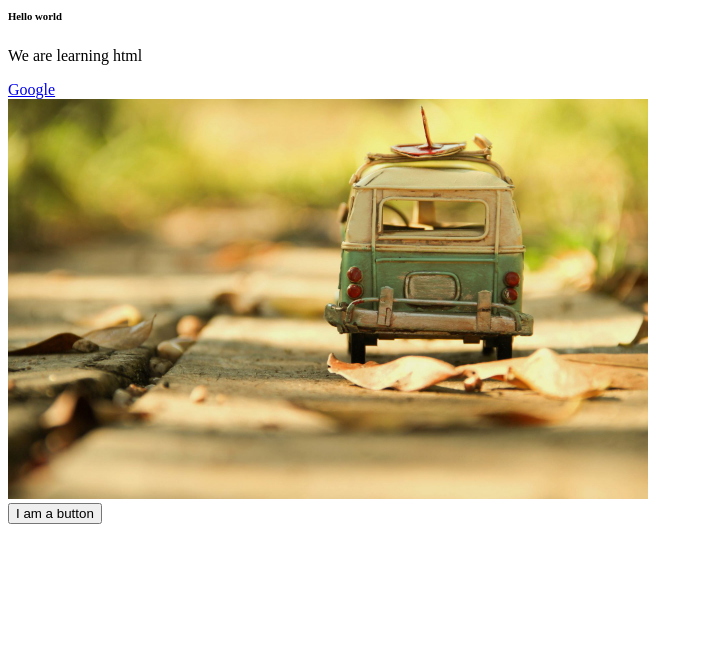
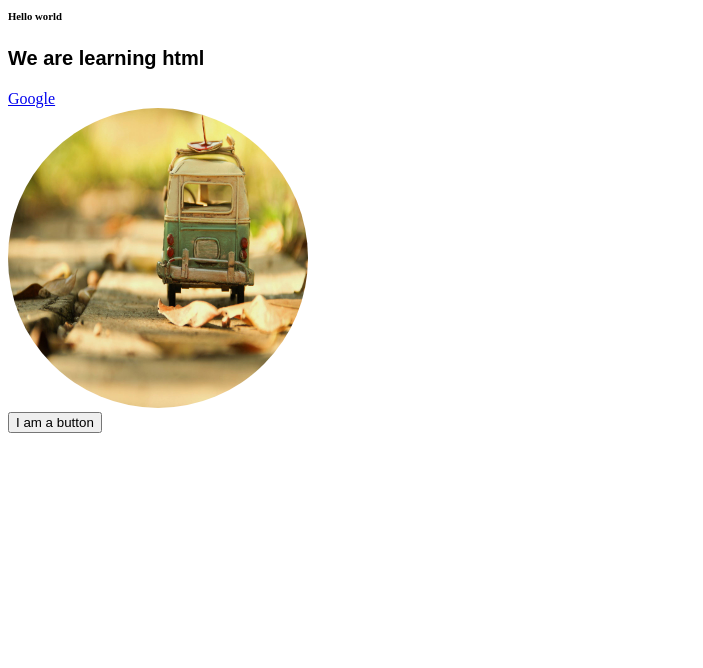
Before and after one commit to Chirath02/CodeToLearn, a plain HTML site: page css/css_examples.html in a window 1280 px wide. Shown: the part 132-800 px from the top of the page, without its empty margins (0-703 px from the left). Drawn offline with Linux system fonts and the light colour scheme.

Commit message:
linked css

```diff
--- a/css/css_examples.html
+++ b/css/css_examples.html
@@ -3,6 +3,7 @@
 <head>
     <meta charset="UTF-8">
     <title>Learn to code</title>
+    <link href="css_examples.css" rel="stylesheet" type="text/css"/>
 </head>
     <body>
         <h1>Welcome to Learn to code</h1>
@@ -11,7 +12,7 @@
         <p class="para">We are learning html</p>
         <a href="http://www.google.com">Google</a> <br/>
 
-        <img id="img1" src="image.jpg" height="400px"/> <br/>
+        <img id="img1" src="image.jpg"/> <br/>
 
         <button>I am a button</button>
     </body>
```
Also changed, not shown: css/inline_css.html (+1 -1 lines).
